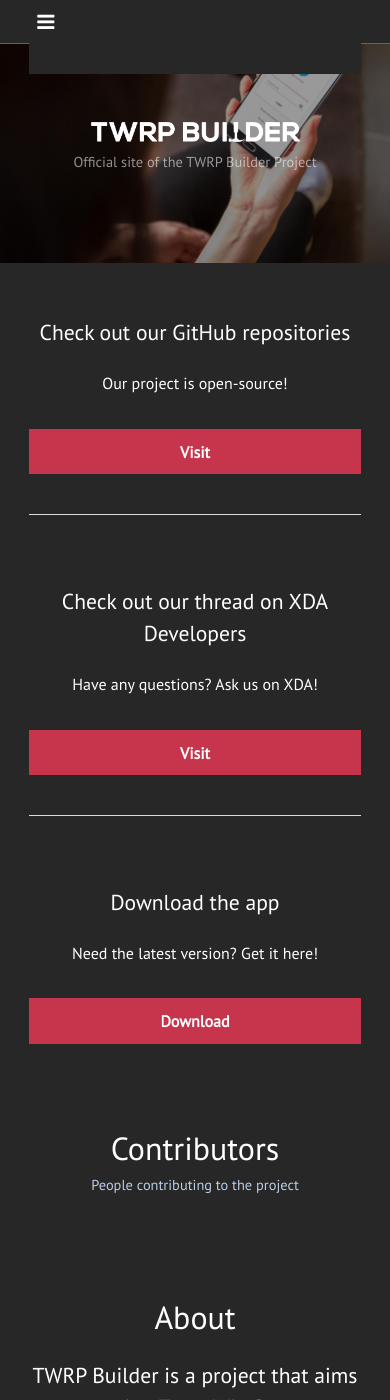
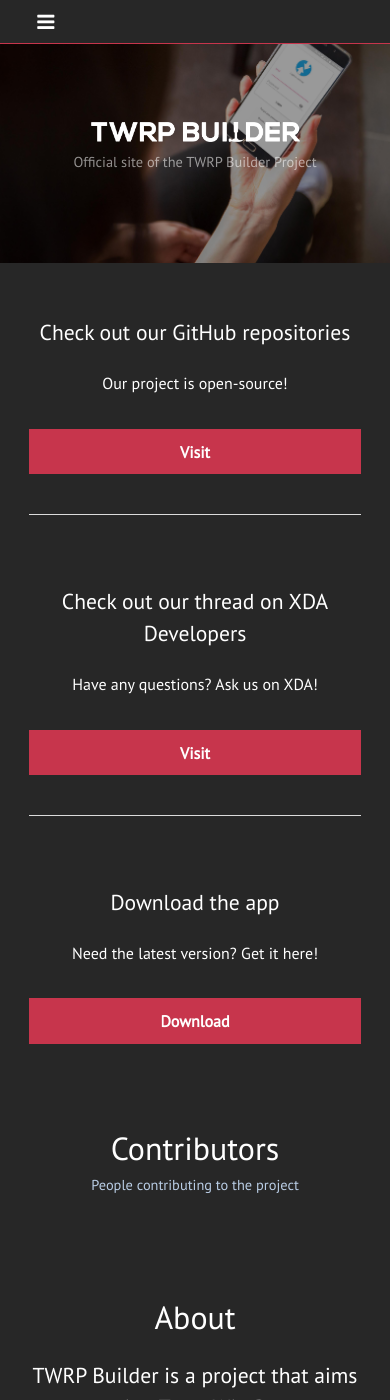
Before and after one commit to TwrpBuilder/twrpbuilder.github.io, a Jekyll site: the page built from index.html, in a window 390 px wide and 1400 px high. Built offline with Jekyll 4.4.1, drawn with Linux system fonts in a browser that asks for light colours; nearby versions of some CDN libraries; comment, search, counter and statistics services are not loaded.

Commit message:
Header: Solve issues for mobile view

```diff
--- a/assets/css/main.css
+++ b/assets/css/main.css
@@ -2744,6 +2744,7 @@
 		#header .inner {
 			margin: 0 auto;
 			position: relative;
+			height: 33px;
 		}
 
 		#header .logo {
@@ -2783,7 +2784,6 @@
 			#header a.navPanelToggle {
 				display: none;
 				text-decoration: none;
-				height: 4em;
 				width: 4em;
 				z-index: 10003;
 			}
```
